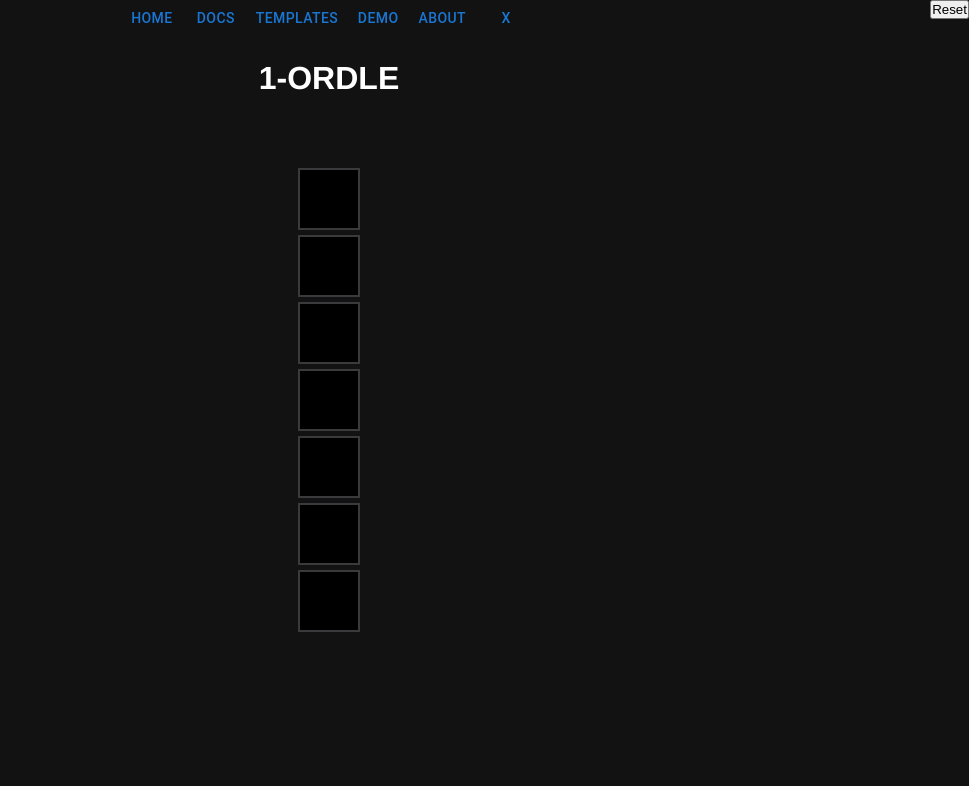
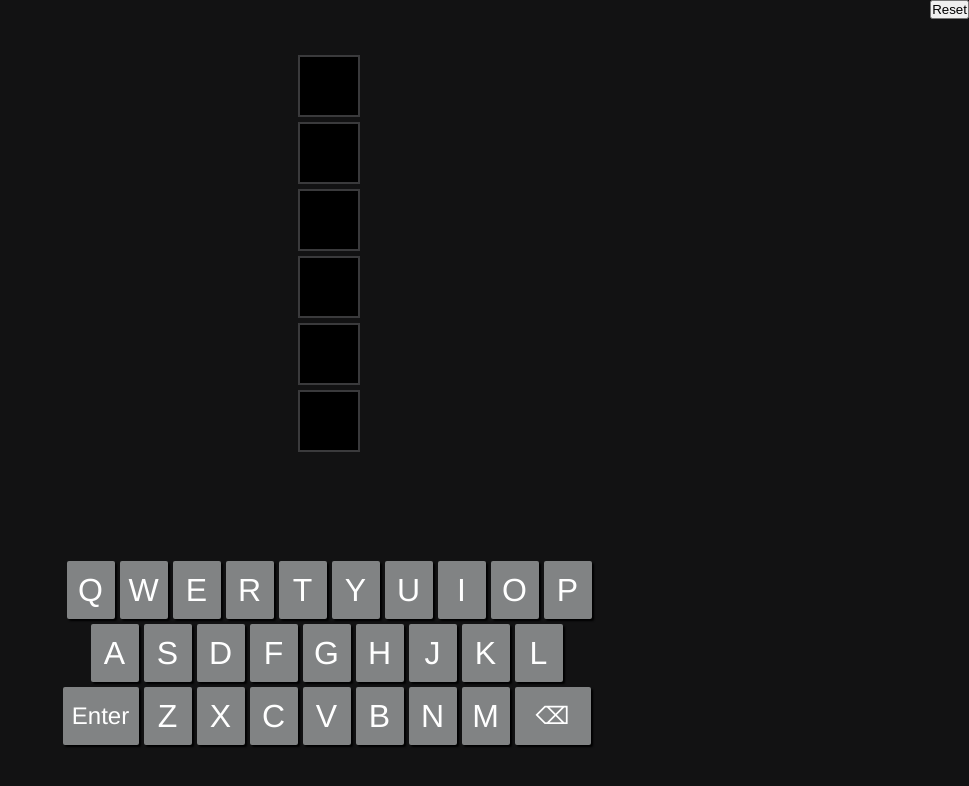
Before and after one commit to BiscuitNick/biscuit-next13, a Next.js app: page /demos/xordle/1 in a window 1280 px wide. Shown: the top 786 px of the page, without its empty margins (311-1280 px from the left). Built offline with nearby package versions, Linux system fonts and the light colour scheme.

Commit message:
0.2.0 | add keyboard component

```diff
--- a/src/app/demos/xordle/[wordLength]/page.tsx
+++ b/src/app/demos/xordle/[wordLength]/page.tsx
@@ -5,6 +5,8 @@ import Xordle from "@/components/Xordle";
 import React from "react";
 import { getWordList } from "@/data/words";
 import { useLocalStorage } from 'usehooks-ts'
+
+import Keyboard from "@/components/Keyboard";
 
 const validCharacters = 'abcdefghijklmnopqrstuvwxyz';
 
@@ -14,7 +16,7 @@ interface DemoXProps {
 
 const DemoX = (props:DemoXProps) => {
   const { params: {wordLength=5} } = props;
-  const maxGuesses = 7;
+  const maxGuesses = 6;
 
   const [answer, setAnswer] = useState('');
   const [possibleWords, setPossibleWords] = useState<string[]>([]);
@@ -28,25 +30,18 @@ const DemoX = (props:DemoXProps) => {
     const lowerCasedKey = key.toLowerCase();
 
     if(key.length===1 && validCharacters.includes(lowerCasedKey)){
-        console.log(23, 'valid character', key, lowerCasedKey)
-
         const tempGuess = currentGuess + lowerCasedKey;
         if(tempGuess.length <= answer.length){
             setCurrentGuess(tempGuess);
-
         }
-
     }
     else if(key === 'Backspace'){
         const tempGuess = currentGuess.slice(0, -1);
         setCurrentGuess(tempGuess);
     }
     else if(key === 'Enter'){
+        if(currentGuess.length === answer.length){
 
-        // TODO validate word
-        if(currentGuess.length === answer.length){
-          console.log(currentGuess, answer);
-          console.log(possibleWords);
             const validWord = possibleWords.includes(currentGuess)
             if(validWord){
               setGuesses([...guesses, currentGuess]);
@@ -54,12 +49,29 @@ const DemoX = (props:DemoXProps) => {
             setCurrentGuess('');
         }
     }
+  }
 
-    else{
-        console.log(26, 'invalid character', key, lowerCasedKey)
+  const handleKeyPress = (key:String) => {
+    const lowerCasedKey = key.toLowerCase();
+    if(key.length===1 && validCharacters.includes(lowerCasedKey)){
+        const tempGuess = currentGuess + lowerCasedKey;
+        if(tempGuess.length <= answer.length){
+            setCurrentGuess(tempGuess);
+        }
     }
-
-
+    else if(key === 'Backspace'){
+        const tempGuess = currentGuess.slice(0, -1);
+        setCurrentGuess(tempGuess);
+    }
+    else if(key === 'Enter'){
+        if(currentGuess.length === answer.length){
+            const validWord = possibleWords.includes(currentGuess)
+            if(validWord){
+              setGuesses([...guesses, currentGuess]);
+            }
+            setCurrentGuess('');
+        }
+    }
   }
 
   useEffect(()=>{
@@ -72,7 +84,7 @@ const DemoX = (props:DemoXProps) => {
       setAnswer(randomWord);
       setSavedWord(randomWord);
     }
-  }, [])
+  }, [savedWord])
 
   useEffect(()=>{
     if(wordLength){
@@ -81,6 +93,11 @@ const DemoX = (props:DemoXProps) => {
     }
   }, [wordLength])
 
+  const resetGame = () => {
+    setSavedWord('');
+    setGuesses([]);
+  }
+
 
   return (
     <div
@@ -88,22 +105,17 @@ const DemoX = (props:DemoXProps) => {
       onKeyDown={keyDownEvent}
       tabIndex={0}
       >
-      <div
-        className='xordle-header'
-      >
-        <h1>
-          {wordLength}-ORDLE
-        </h1>
-      </div>
       <div style={{position:'absolute', top:0, right:0}}>
-        <button onClick={()=>{setSavedWord(''); window.location.reload();}}>Reset</button>
+        <button onClick={resetGame}>Reset</button>
       </div>
       <Xordle
         maxGuesses={maxGuesses}
         answer={answer}
         currentGuess={currentGuess}
         guesses={guesses}
+        // resetGame={resetGame}
       />
+      < Keyboard handleKeyPress={handleKeyPress} guesses={guesses} answer={answer} />
     </div>
   )
 }
--- a/src/app/globals.css
+++ b/src/app/globals.css
@@ -155,21 +155,21 @@ a {
 
 .correct{
 
-  animation-delay: 500ms;
-  animation-duration: 2s;
+  /* animation-delay: 500ms; */
+  /* animation-duration: 2s; */
   background-color: #538d4e;
   border-width: 0;
 }
 
 .in-word{
-  animation-delay: 500ms;
+  /* animation-delay: 500ms; */
 
   background-color: #b59f3b;
   border-width: 0;
 }
 
 .wrong{
-  animation-delay: 500ms;
+  /* animation-delay: 500ms; */
 
   background-color: #3a3a3c;
   border-width: 0;
@@ -193,8 +193,77 @@ a {
   width: 100vw;
   height: 100vh;
 
-  background: #121213;
+  /* background: #121213; */
   display: grid;
 
   color:white;
 }
+
+.keyboard-grid{
+  display: grid;
+  /* grid-template-columns: repeat(10, 1fr); */
+  grid-gap: 5px;
+  margin: auto;
+  width: 100%;
+  /* max-width: 1000px; */
+  /* padding: 10px; */
+  user-select: none;
+}
+
+.keyboard-row{
+  display: grid;
+  grid-template-columns: repeat(10, auto);
+  grid-gap: 5px;
+  margin: auto;
+  /* width: 100%; */
+  /* max-width: 1000px; */
+  /* padding: 10px; */
+  user-select: none;
+}
+
+.keyboard-key{
+  min-width: 48px;
+  height: 58px;
+
+  font-size: 2rem;
+  font-family: Clear Sans, Helvetica Neue, Arial, sans-serif;
+  display:grid;
+  color: white;
+
+  margin: auto;
+
+  outline: none;
+
+  border:none;
+  border-radius: 2px;
+  box-shadow: 2px 2px 2px #000;
+}
+
+.keyboard-key:active{
+  box-shadow: none;
+  transform: translate(1px, 1px);
+}
+
+.keyboard-key > span{
+  margin: auto;
+  /* width: 100%;
+  height: 100%; */
+}
+
+.unused {
+  background: #818384;
+}
+
+@keyframes shake {
+  0% { transform: translate(1px, 1px) rotate(0deg); }
+  10% { transform: translate(-1px, -2px) rotate(-1deg); }
+  20% { transform: translate(-3px, 0px) rotate(1deg); }
+  30% { transform: translate(3px, 2px) rotate(0deg); }
+  40% { transform: translate(1px, -1px) rotate(1deg); }
+  50% { transform: translate(-1px, 2px) rotate(-1deg); }
+  60% { transform: translate(-3px, 1px) rotate(0deg); }
+  70% { transform: translate(3px, 1px) rotate(-1deg); }
+  80% { transform: translate(-1px, -1px) rotate(1deg); }
+  90% { transform: translate(1px, 2px) rotate(0deg); }
+  100% { transform: translate(1px, -2px) rotate(-1deg); }
+}
--- a/src/app/layout.tsx
+++ b/src/app/layout.tsx
@@ -1,14 +1,16 @@
 "use client"
 import React from 'react'
 import './globals.css'
-import NavigationBar from '../components/Layouts/NavigationBar'
+// import NavigationBar from '../components/Layouts/NavigationBar'
+// import useSWR from 'swr'
+// import { usePathname } from 'next/navigation';
+// import { useSearchParams } from 'next/navigation';
 
 export default function RootLayout({
   children,
 }: {
   children: React.ReactNode
 }) {
-
 
   return (
     <html lang="en">
@@ -18,8 +20,8 @@ export default function RootLayout({
       */}
       <head />
       <body>
-        <NavigationBar />
-
+        {/* <NavigationBar /> */}
+        Layout
         {children}
       </body>
     </html>
--- /dev/null
+++ b/src/components/Keyboard/index.tsx
@@ -0,0 +1,74 @@
+interface KeyboardProps{
+    handleKeyPress: any; //(char:string) => void;
+    guesses: string[];
+    answer: string;
+}
+
+
+const firstRow = 'qwertyuiop'.split('');
+const secondRow = 'asdfghjkl'.split('');
+const thirdRow = ['Enter', ...'zxcvbnm'.split(''), 'Backspace'];
+
+const Keyboard = (props:KeyboardProps) => {
+    const {handleKeyPress, guesses, answer} = props;
+
+    const usedChars = new Set(guesses.join('').split(''));
+    const inWordChars: string[] = [];
+    const correctChars: string[] = [];
+
+    for(let i=0; i<guesses.length; i++){
+        for(let j=0; j<guesses[i].length; j++){
+            const guessChar = guesses[i][j];
+            if(answer[j] === guessChar){
+                correctChars.push(guessChar);
+            }
+            else if(answer.includes(guessChar)){
+                inWordChars.push(guessChar);
+            }
+        }
+    }
+
+    return (
+      <div className='keyboard-grid'>
+        <div className='keyboard-row'>
+            {firstRow.map((char) => {
+                const used = usedChars.has(char);
+                const inWord = inWordChars.includes(char);
+                const correct = correctChars.includes(char);
+                const className = correct ? 'correct' : inWord ? 'in-word' : used ? 'wrong' : 'unused';
+                return (
+                <button key={char} className={`keyboard-key ${className}`} onClick={() => handleKeyPress(char)}>
+                    <span>{char.toUpperCase()}</span>
+                </button>)})}
+        </div>
+        <div className='keyboard-row'>
+            {secondRow.map((char) => {
+                const used = usedChars.has(char);
+                const inWord = inWordChars.includes(char);
+                const correct = correctChars.includes(char);
+                const className = correct ? 'correct' : inWord ? 'in-word' : used ? 'wrong' : 'unused';
+                return (
+                <button key={char} className={`keyboard-key ${className}`} onClick={() => handleKeyPress(char)}>
+                    <span>{char.toUpperCase()}</span>
+                </button>)})}
+        </div>
+        <div className='keyboard-row'>
+            {thirdRow.map((char) => {
+                const used = usedChars.has(char);
+                const inWord = inWordChars.includes(char);
+                const correct = correctChars.includes(char);
+                const className = correct ? 'correct' : inWord ? 'in-word' : used ? 'wrong' : 'unused';
+                return (
+                <button key={char} className={`keyboard-key ${className}`} onClick={() => handleKeyPress(char)}>
+                    {char.length === 1 ? <span>{char.toUpperCase()}</span>
+                    : char === 'Enter' ? <span style={{fontSize: '1.5rem', width: 76}}>Enter</span>
+                    : char === 'Backspace' ? <span style={{fontSize: '1.5rem', width: 76}}>⌫</span>
+                    : null
+                    }
+                </button>)})}
+        </div>
+      </div>
+    )
+}
+
+export default Keyboard;
--- a/src/components/Xordle/index.tsx
+++ b/src/components/Xordle/index.tsx
@@ -7,6 +7,7 @@ interface XordleProps {
     guesses: string[];
     answer: string;
     currentGuess: string;
+    // resetGame: () => void;
 }
 
 const Xordle = (props: XordleProps) => {
@@ -38,7 +39,10 @@ const Xordle = (props: XordleProps) => {
                         background: applyValidation && isCorrect ? '#538d4e'
                         : applyValidation && isInWord ? '#b59f3b'
                         : applyValidation && isWrong ? '#3a3a3c'
-                        : '#000000'}}
+                        : '#000000',
+                        animation: applyValidation && word===answer ? `shake 1500ms ${answer.length*500+i*200}ms infinite` : 'none',
+                        // animationDelay: `${1500*answer.length}ms`,
+                    }}
                 >
                     <span style={{margin:'auto'}}>{letter.toUpperCase()}</span>
                 </div>
@@ -46,6 +50,10 @@ const Xordle = (props: XordleProps) => {
             }
         xordleRows.push(row);
     }
+
+    const isWinner = guesses.includes(answer);
+
+    console.log(53, isWinner, answer)
 
     return (
         <>
--- a/src/pages/api/navigation.ts
+++ b/src/pages/api/navigation.ts
@@ -10,8 +10,12 @@ export default function handler(
   res: NextApiResponse<Data>
 ) {
 
-    const { method } = req; //cookies, body,
-    console.log(method);
+    // const { method, url, query } = req; //cookies, body,
+    // // console.log(Object.keys(req));
+    // console.log(Object.keys(res));
+
+    // console.log(method, url);
+
 
 
   res.status(200).json({ name: 'John Doe' })
```
Also changed, not shown: src/pages/api/biscuits/index.ts (+1 -15 lines).
